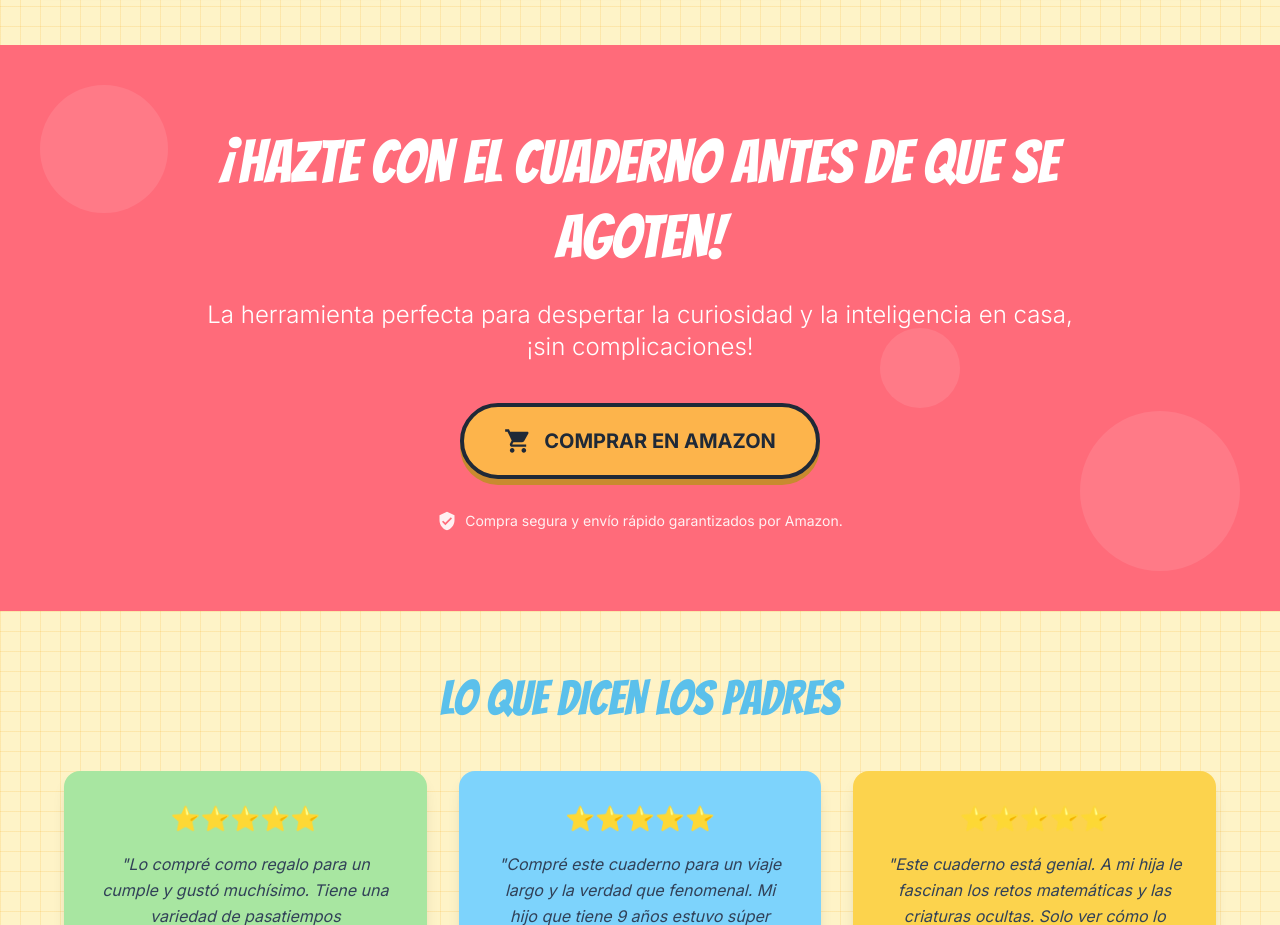
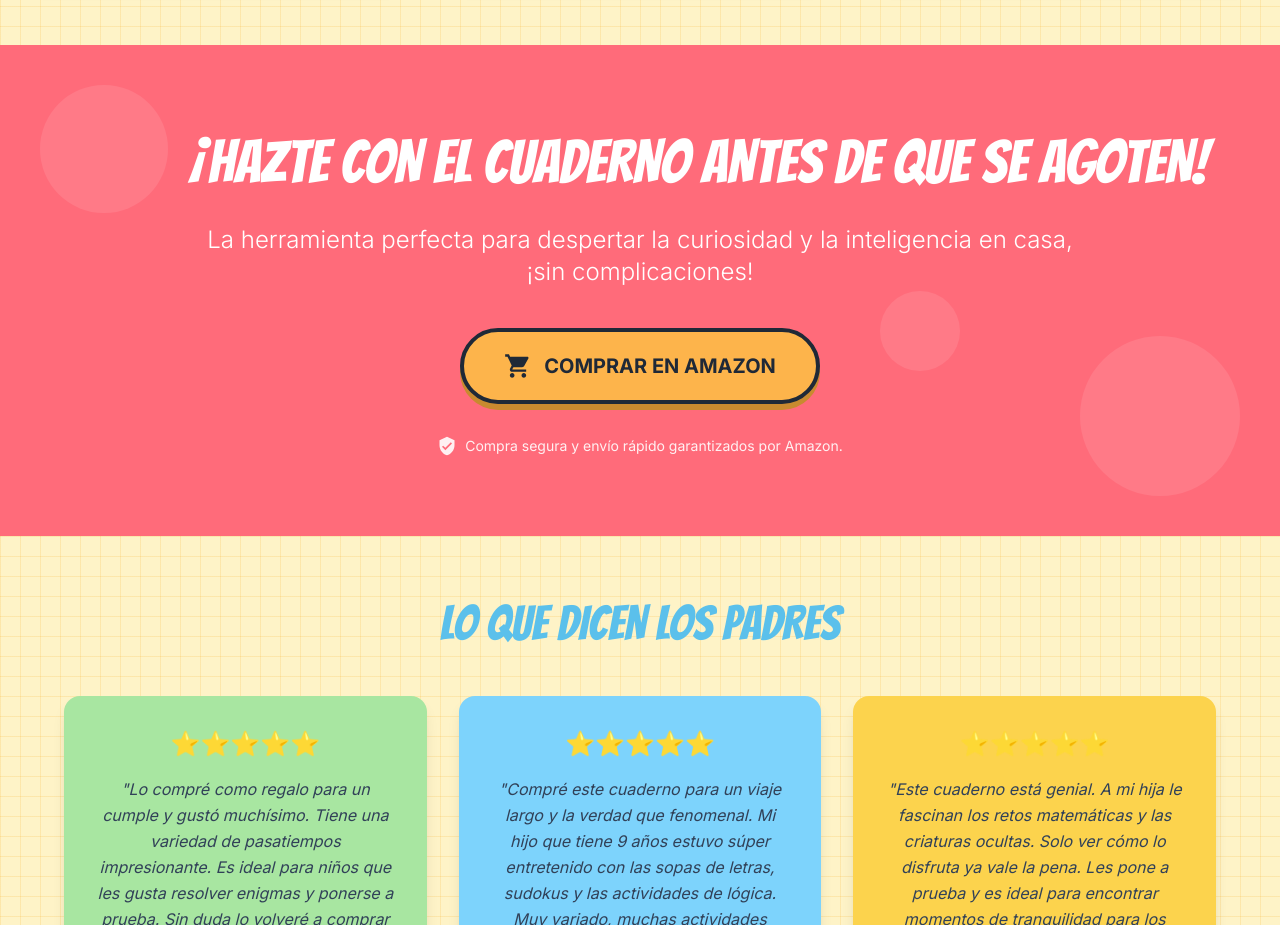
Before and after one commit to magdis-star/elemental-kids-hub-, a Next.js app: page / in a window 1280 px wide. Shown: the part 3180-4105 px from the top of the page. Built offline with nearby package versions, Linux system fonts and the light colour scheme.

Commit message:
Fix heading display: one line on desktop, wraps on mobile
- Added md:whitespace-nowrap to heading
- Mobile: text wraps for visibility
- Desktop: text stays in one line

```diff
--- a/components/FreeDownloadSection.tsx
+++ b/components/FreeDownloadSection.tsx
@@ -7,7 +7,7 @@ export default function FreeDownloadSection() {
       <div className="absolute top-1/2 right-1/4 w-20 h-20 bg-white/10 rounded-full"></div>
 
       <div className="max-w-4xl mx-auto text-center relative z-10">
-        <h2 className="text-2xl sm:text-3xl md:text-5xl lg:text-6xl font-bangers mb-6 leading-tight">
+        <h2 className="text-2xl sm:text-3xl md:text-5xl lg:text-6xl font-bangers mb-6 leading-tight md:whitespace-nowrap">
           ¡HAZTE CON EL CUADERNO ANTES DE QUE SE AGOTEN!
         </h2>
         <p className="text-lg md:text-2xl mb-10 font-light">
```
